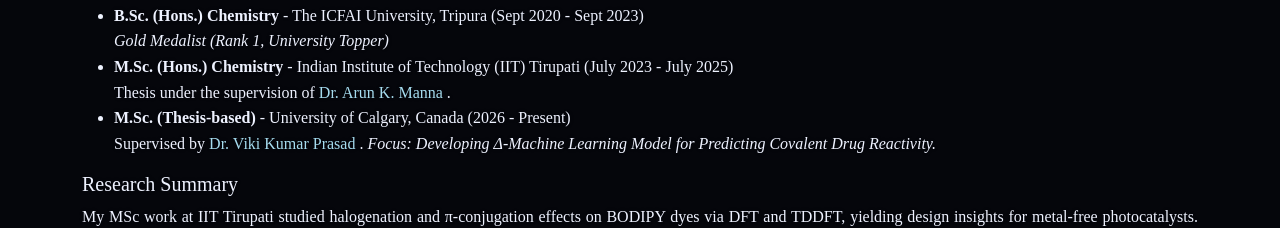
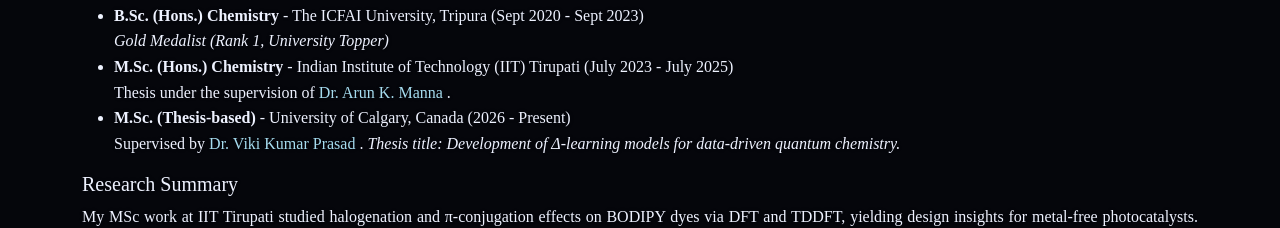
Before and after one commit to akashqchem/akashqchem.github.io, a plain HTML site: page index.html in a window 1280 px wide. Shown: the part 878-1106 px from the top of the page. Drawn offline with nearby package versions, Linux system fonts and the light colour scheme; some icons are missing.

Commit message:
Update thesis title in index.html

```diff
--- a/index.html
+++ b/index.html
@@ -1221,7 +1221,7 @@
        title="Visit Dr. Viki Kumar Prasad’s Research Group">
        Dr. Viki Kumar Prasad
     </a>.
-    <em>Focus: Developing Δ-Machine Learning Model for Predicting Covalent Drug Reactivity.</em>
+    <em>Thesis title: Development of Δ-learning models for data-driven quantum chemistry.</em>
   </li>
 </ul>
       <h5>Research Summary</h5>
```
